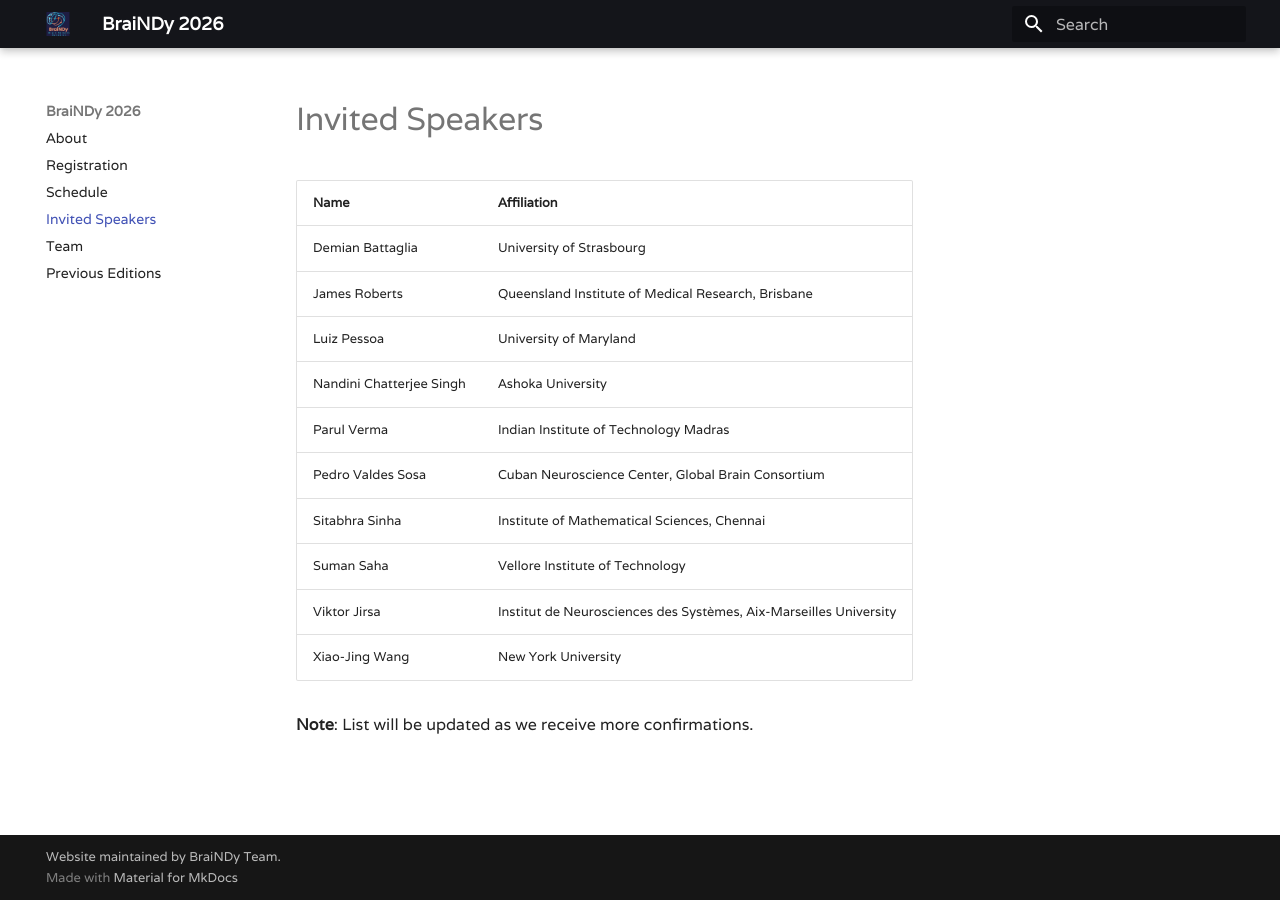
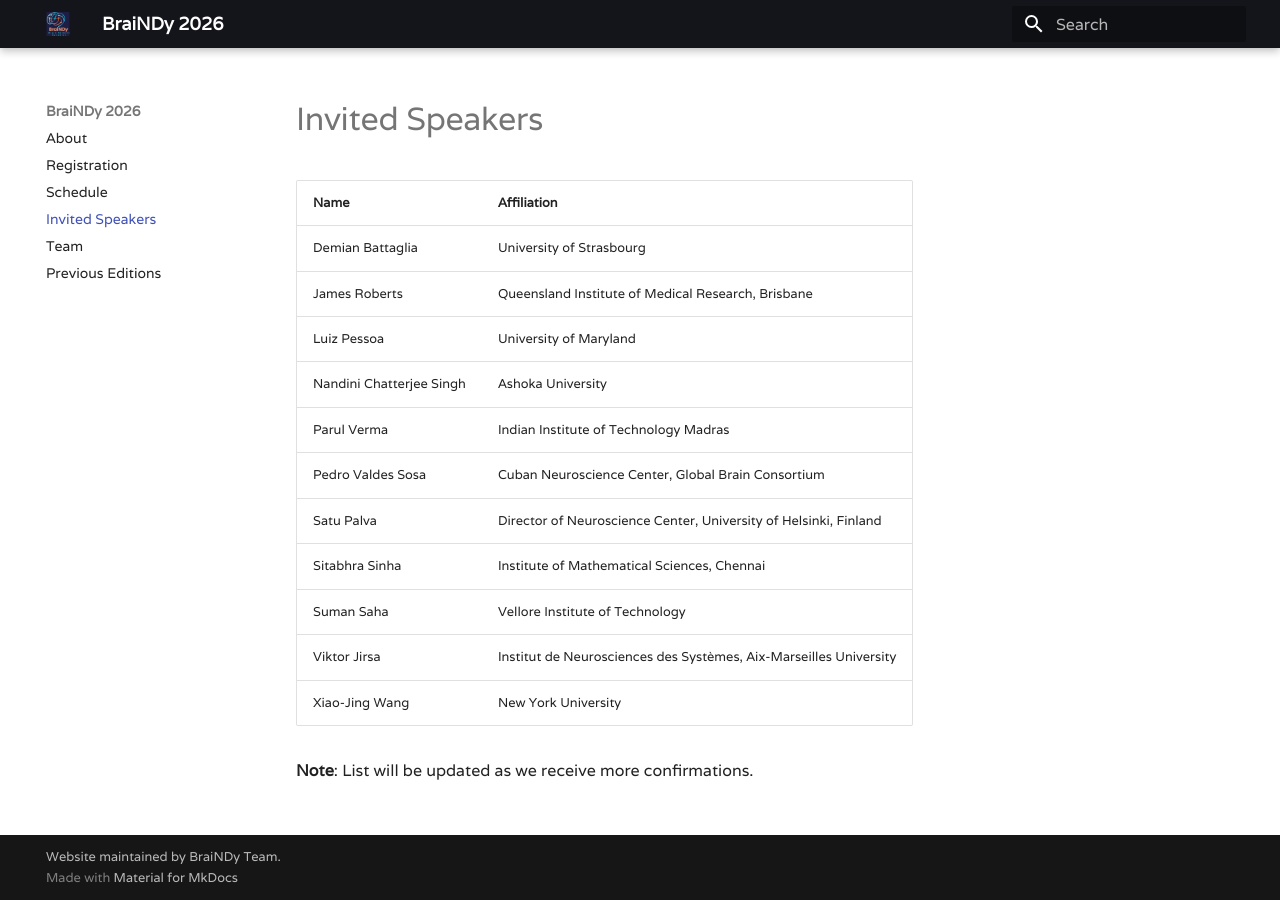
Before and after one commit to BraiNDyMeeting/v2026, an MkDocs documentation site: the page built from docs/speakers.md, in a window 1280 px wide. Built offline with MkDocs 1.6.1 and Material for MkDocs 9.7.7, drawn with Linux system fonts in a browser that asks for light colours.

Commit message:
Some changes to website

```diff
--- a/docs/speakers.md
+++ b/docs/speakers.md
@@ -9,6 +9,7 @@
 | Nandini Chatterjee Singh | Ashoka University                                                 |
 | Parul Verma              | Indian Institute of Technology Madras                             |
 | Pedro Valdes Sosa        | Cuban Neuroscience Center, Global Brain Consortium                |
+| Satu Palva               | Director of Neuroscience Center, University of Helsinki, Finland  |
 | Sitabhra Sinha           | Institute of Mathematical Sciences, Chennai                       |
 | Suman Saha               | Vellore Institute of Technology                                   |
 | Viktor Jirsa             | Institut de Neurosciences des Systèmes, Aix-Marseilles University |
```
Also changed, not shown: site/search/search_index.json, site/sitemap.xml, site/speakers/index.html, 1 other file.
